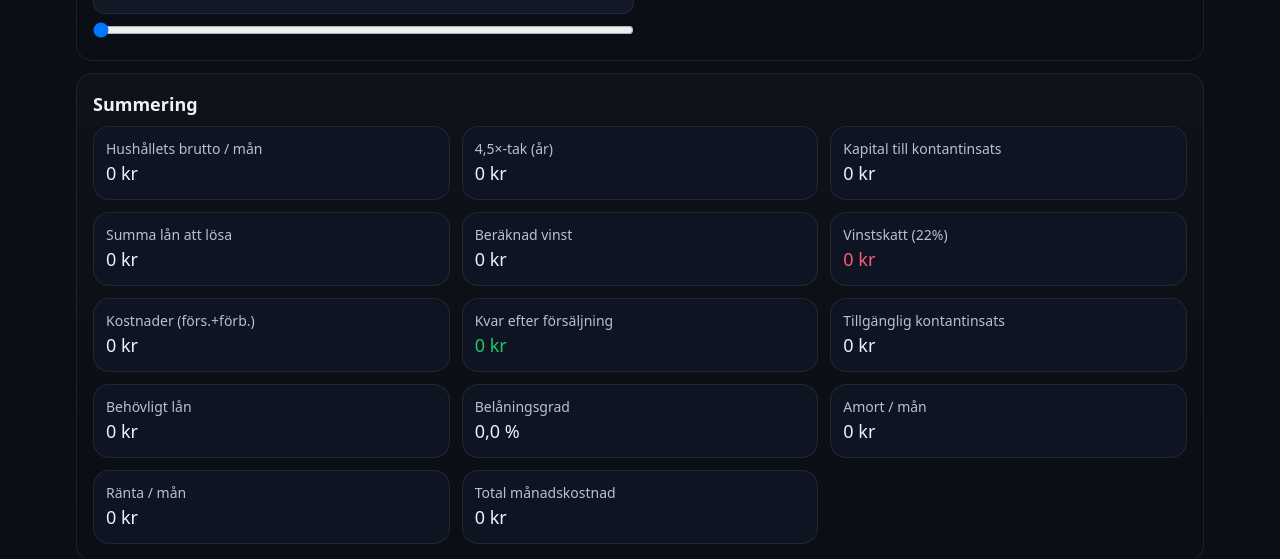
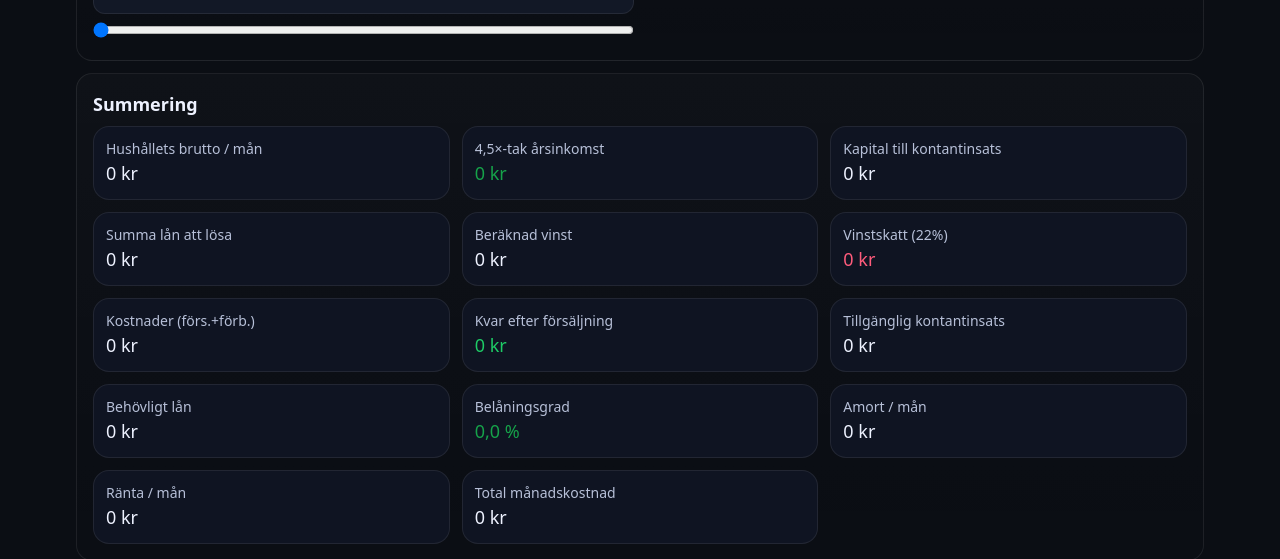
Before and after one commit to bombsimon/bostadsbyte-kalkylator, a React (Vite) app: page / in a window 1280 px wide. Shown: the part 1140-1699 px from the top of the page. Built offline with nearby package versions, Linux system fonts and the light colour scheme.

Commit message:
Improve color codings

```diff
--- a/src/components/Summary.tsx
+++ b/src/components/Summary.tsx
@@ -6,7 +6,11 @@ export default function Summary({ kpi }: { kpi: any }) {
       <h3 className="text-lg font-semibold mb-2">Summering</h3>
       <div className="grid grid-cols-1 md:grid-cols-3 gap-3">
         <K label="Hushållets brutto / mån" v={SEK(kpi.totalIncomeMonthly)} />
-        <K label="4,5×-tak (år)" v={SEK(kpi.dtiLimit)} />
+        <K
+          label={`4,5×-tak årsinkomst${kpi.neededLoan > kpi.dtiLimit ? " (+1% amortering)" : ""}`}
+          v={SEK(kpi.dtiLimit)}
+          dtiExceeded={kpi.neededLoan > kpi.dtiLimit}
+        />
         <K label="Kapital till kontantinsats" v={SEK(kpi.totalCapital)} />
         <K label="Summa lån att lösa" v={SEK(kpi.loans)} />
         <K label="Beräknad vinst" v={SEK(kpi.gainRaw)} />
@@ -19,8 +23,9 @@ export default function Summary({ kpi }: { kpi: any }) {
         <K label="Tillgänglig kontantinsats" v={SEK(kpi.downPayment)} />
         <K label="Behövligt lån" v={SEK(kpi.neededLoan)} />
         <K
-          label="Belåningsgrad"
+          label={`Belåningsgrad${kpi.ltv > 0.7 ? " (+2% amortering)" : kpi.ltv > 0.5 ? " (+1% amortering)" : ""}`}
           v={`${(kpi.ltv * 100).toFixed(1).replace(".", ",")} %`}
+          ltvColor={kpi.ltv}
         />
         <K label="Amort / mån" v={SEK(kpi.amortMonthly)} />
         <K label="Ränta / mån" v={SEK(kpi.interestMonthly)} />
@@ -35,16 +40,45 @@ function K({
   v,
   good,
   danger,
+  ltvColor,
+  dtiExceeded,
 }: {
   label: string;
   v: string;
   good?: boolean;
   danger?: boolean;
+  ltvColor?: number;
+  dtiExceeded?: boolean;
 }) {
+  let colorClass = "";
+  let warningText = "";
+
+  if (ltvColor !== undefined) {
+    if (ltvColor < 0.5) {
+      colorClass = "text-green-600";
+    } else if (ltvColor < 0.7) {
+      colorClass = "text-blue-600";
+    } else if (ltvColor < 0.85) {
+      colorClass = "text-orange-500";
+    } else {
+      colorClass = "text-red-600";
+      warningText = "För hög belåning!";
+    }
+  } else if (dtiExceeded !== undefined) {
+    colorClass = dtiExceeded ? "text-red-600" : "text-green-600";
+  } else {
+    colorClass = good ? "text-good" : danger ? "text-bad" : "";
+  }
+
   return (
-    <div className={`kpi ${good ? "text-good" : danger ? "text-bad" : ""}`}>
+    <div className={`kpi ${colorClass}`}>
       <div className="label">{label}</div>
       <div className="mono text-lg">{v}</div>
+      {warningText && (
+        <div className="text-xs text-red-600 font-semibold mt-1">
+          {warningText}
+        </div>
+      )}
     </div>
   );
 }
```
